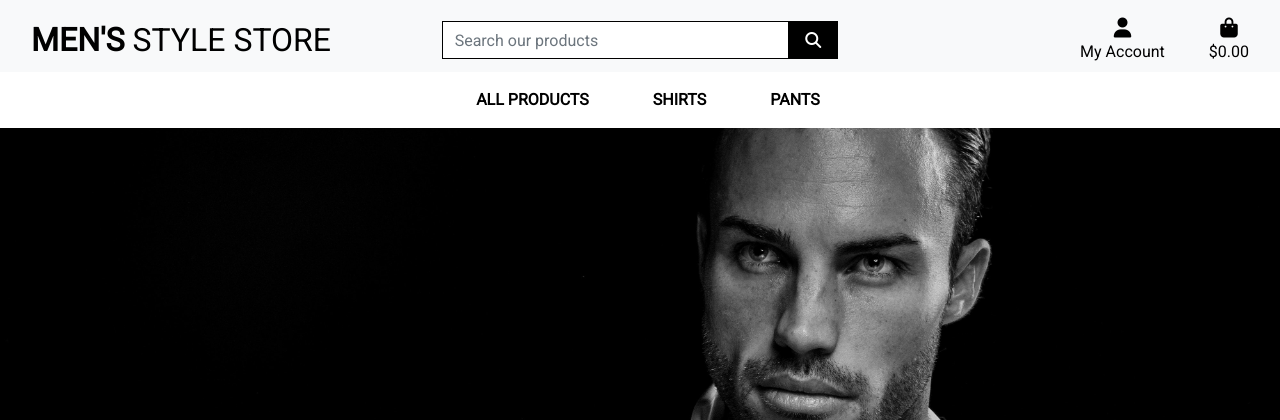
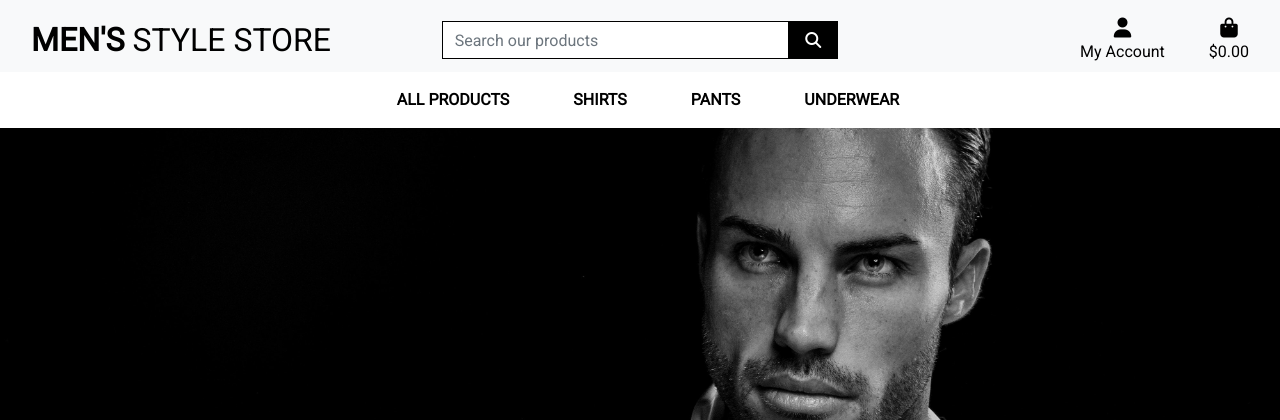
Before and after one commit to dennisdevio/milestone-project-4, a Django app: page / in a window 1280 px wide. Shown: the top 420 px of the page. Run offline with Django 3.2, Linux system fonts and the light colour scheme; some libraries are stand-ins or nearby versions.

Commit message:
add 'underwear' menu item

```diff
--- a/templates/includes/main-nav.html
+++ b/templates/includes/main-nav.html
@@ -36,6 +36,18 @@
                 <a href="" class="dropdown-item">All pants</a>
             </div>
         </li>
+        <li class="nav-item dropdown">
+            <a class="logo-font font-weight-bold nav-link text-black mr-5" href="#" id="clothing-link"
+                data-toggle="dropdown" aria-haspopup="true" aria-expanded="false">
+                Underwear
+            </a>
+            <div class="dropdown-menu border-0" aria-labelledby="clothing-link">
+                <a href="" class="dropdown-item">Boxers</a>
+                <a href="" class="dropdown-item">Briefs</a>
+                <a href="" class="dropdown-item">Socks</a>
+                <a href="" class="dropdown-item">All underwear</a>
+            </div>
+        </li>
 
     </ul>
 </div>
```
